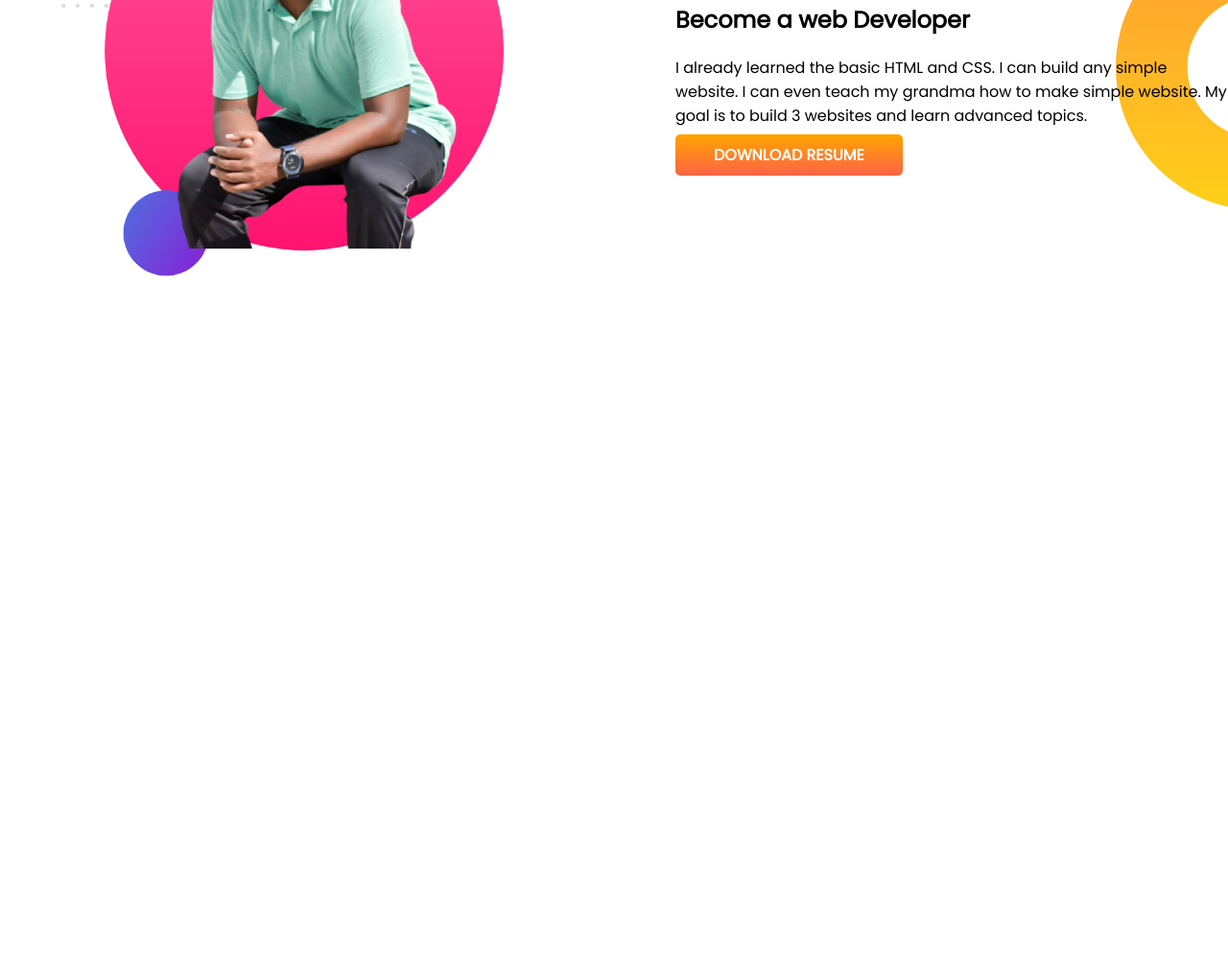
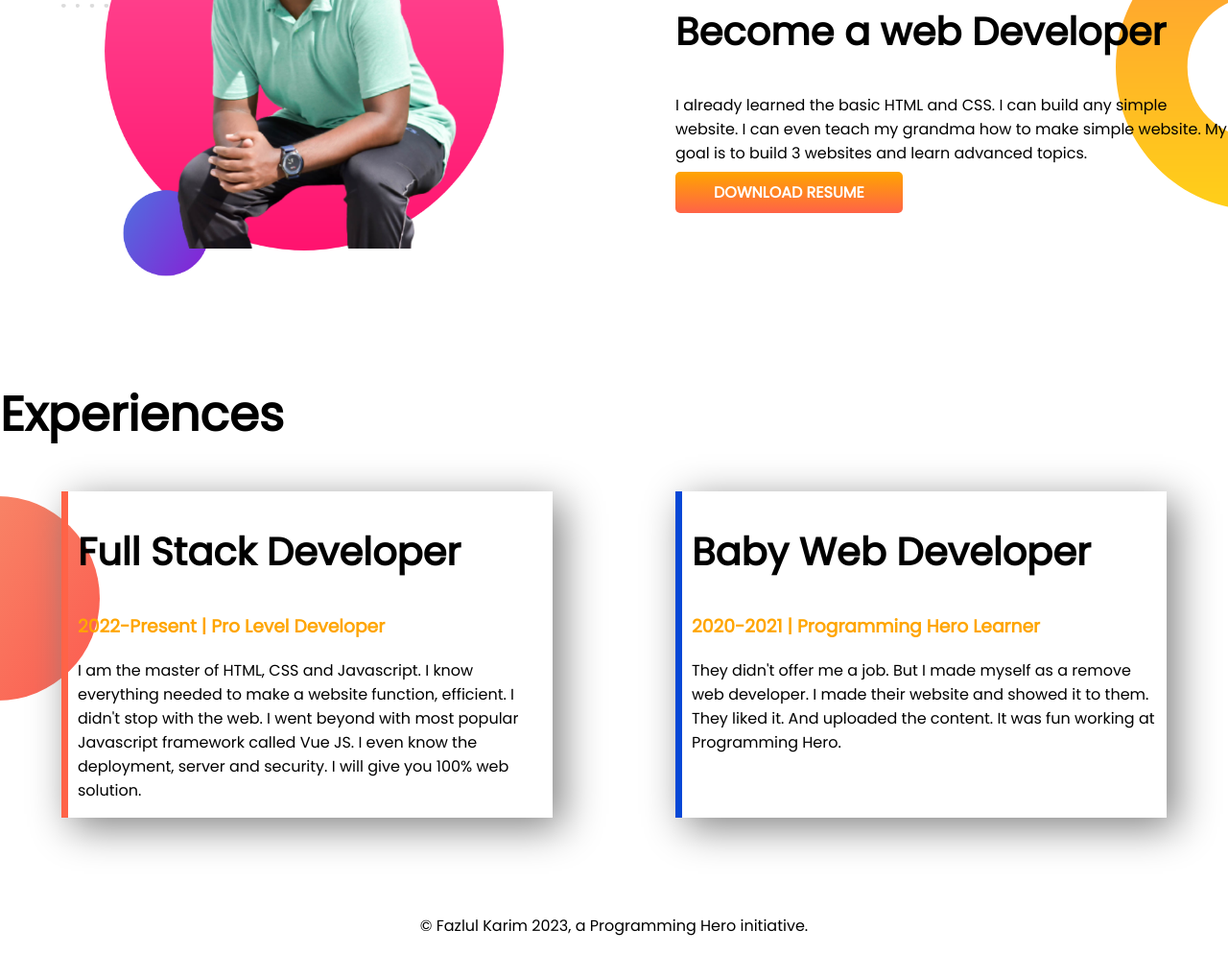
Before and after one commit to fazlulkarim9/frist-time-repo, a plain HTML site: page index.html in a window 1280 px wide. Shown: the part 719-1712 px from the top of the page at 96% size. Before the commit the page ends 1114 px from the top, so only its background shows below. Drawn offline with Linux system fonts and the light colour scheme.

Commit message:
my website

```diff
--- a/index.html
+++ b/index.html
@@ -13,7 +13,7 @@
 </head>
 
 <body>
-    <section class="fs">
+    <section class="fs flexible-container">
         <div class="half-width">
             <h1>Welcome To </h1>
             <h1><span class="lo">Fazlul Karim</span> World</h1>
@@ -30,7 +30,7 @@
             <img src="adver.png" alt="">
         </div>
     </section>
-    <section class="dream-big">
+    <section class="dream-big flexible-container">
         <div class="half-width">
             <img src="my-bg2.png" alt="">
         </div>
@@ -45,6 +45,30 @@
         </div>
 
     </section>
+    <section class="experiences-area">
+        <h1>Experiences</h1>
+        <div class="flexible-container">
+            <div class="Experiences-item">
+                <h2 id="nm">Full Stack Developer</h2>
+                <h3 class="lo">2022-Present | Pro Level Developer</h3>
+                <p>I am the master of HTML, CSS and Javascript. I know everything needed to make a website function,
+                    efficient. I didn't stop with the web. I went beyond with most popular Javascript framework called
+                    Vue
+                    JS. I even know the deployment, server and security. I will give you 100% web solution.</p>
+            </div>
+            <div id="bv" class="Experiences-item">
+                <h2>Baby Web Developer</h2>
+                <h3 class="lo">2020-2021 | Programming Hero Learner</h3>
+                <p>They didn't offer me a job. But I made myself as a remove web developer. I made their website and
+                    showed
+                    it to them. They liked it. And uploaded the content. It was fun working at Programming Hero.</p>
+            </div>
+        </div>
+
+    </section>
 </body>
+<footer>
+    <p>© Fazlul Karim 2023, a Programming Hero initiative.</p>
+</footer>
 
 </html>
--- a/style.css
+++ b/style.css
@@ -7,11 +7,15 @@ h1 {
     font-size: 50px;
 }
 
+h2 {
+    font-size: 40px;
+}
+
 .lo {
     color: orange;
 }
 
-section {
+.flexible-container {
     display: flex;
     margin-bottom: 100px;
 }
@@ -45,3 +49,27 @@ section {
     background-repeat: no-repeat;
     background-position: right;
 }
+
+.experiences-area {
+    background-image: url(images/exp-bg.png);
+    background-repeat: no-repeat;
+    background-position: left;
+}
+
+.Experiences-item {
+    width: 40%;
+    margin-left: 5%;
+    margin-right: 5%;
+    padding-left: 10px;
+    border: 10px;
+    box-shadow: 10px 10px 40px gray;
+    border-left: 7px solid tomato;
+}
+
+#bv {
+    border-left: 7px solid rgb(5, 71, 214);
+}
+
+footer p {
+    text-align: center;
+}
```
